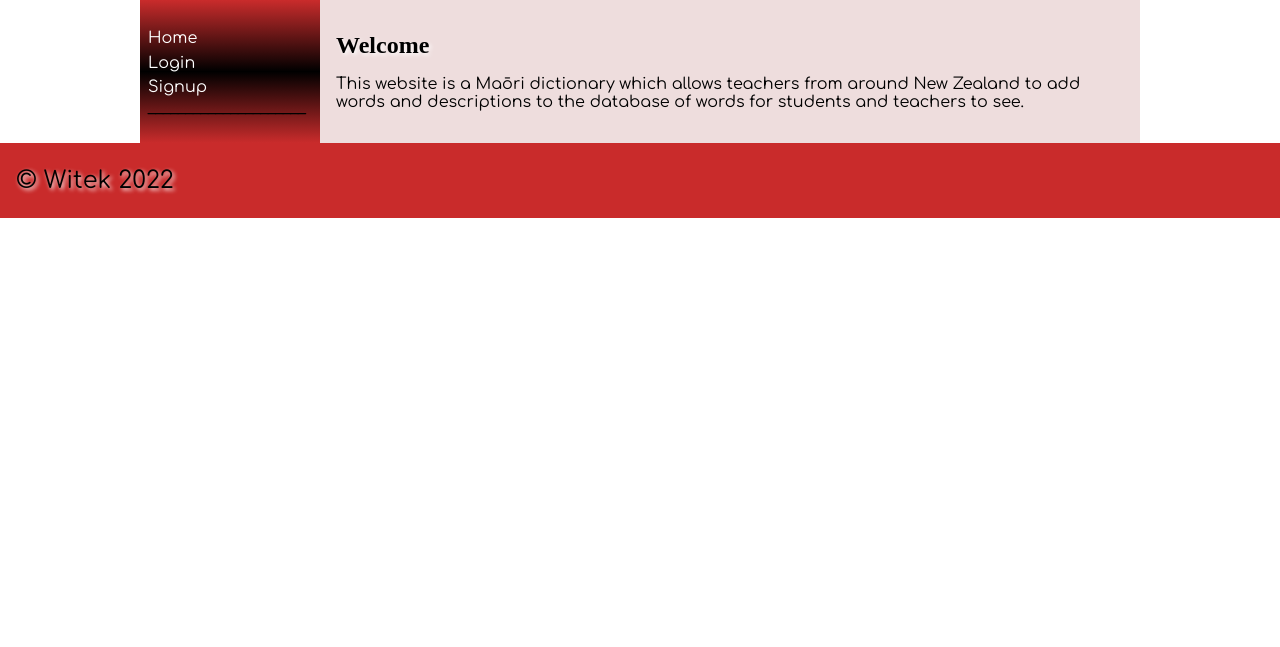
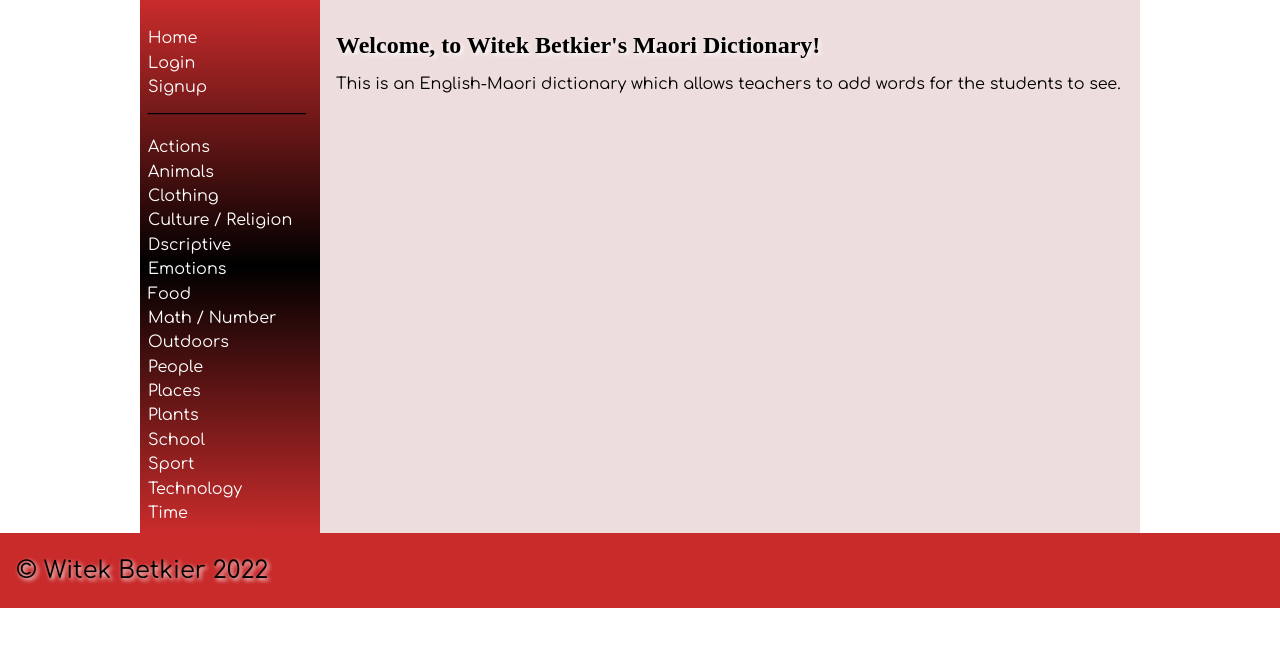
Before and after one commit to witek23/13DTSMaoriDictionary, a Flask app: page / in a window 1280 px wide. Shown: the part 101-748 px from the top of the page. Run offline with Flask 2, Linux system fonts and the light colour scheme; data comes from the database, SQL or seed files in the repository; both versions use the stored data as it was after the commit; some web fonts are replaced.

Commit message:
commit 7

```diff
--- a/app.py
+++ b/app.py
@@ -114,9 +114,9 @@ def render_login_page():
             return redirect(request.referrer + "?error+Email+invalid+or+password+incorrect")
 
         session['userid'] = user_id
-        session['email'] = email
         session['fname'] = fname
         session['lname'] = lname
+        session['email'] = email
         session['modify'] = modify
         print(session)
         return redirect('/')
@@ -136,7 +136,7 @@ def render_signup_page():
         email = request.form.get('email').title().lower()
         password = request.form.get('password')
         password2 = request.form.get('password2')
-        can_modify = request.form.get("edit")
+        can_modify = request.form.get("modify")
         re1 = re.compile(r"[<>/{}[\]~`.?;:-=_+)(*&^%$#@!,]");
 
         modify = False
@@ -169,7 +169,7 @@ def render_signup_page():
         cur = con.cursor()
         cur.execute(query, (email,))
 
-        query = "INSERT INTO user (id, fname, lname, email, password, edit) VALUES (NULL, ?, ?, ?, ?, ?)"
+        query = "INSERT INTO user (id, fname, lname, email, password, modify) VALUES (NULL, ?, ?, ?, ?, ?)"
         cur = con.cursor()  # you need this line next
 
         try:
@@ -235,7 +235,7 @@ def user_id_conversion(user_id):
 
 
 def edit():
-    if session.get("edit") == 1:
+    if session.get("modify") == 1:
         print("Is a teacher")
         return True
     else:
--- a/templates/add.html
+++ b/templates/add.html
@@ -21,8 +21,8 @@
     </div>
     <br>
     <div class="form-group">
-        <label for="categories">Category:</label>
-        <select id="categories" name="categories">
+        <label for="all_categories">Category:</label>
+        <select id="all_categories" name="all_categories">
             <option value=1>Actions</option>
             <option value=2>Animals</option>
             <option value=3>Clothing</option>
--- a/templates/base.html
+++ b/templates/base.html
@@ -39,7 +39,7 @@
             <br>
             <br>
 
-            {% for category in categories %}
+            {% for category in all_categories %}
             <li><a href="\category/{{ category[0] }}">{{ category[1] }}</a></li>
             {% endfor %}
         </ul>
@@ -52,7 +52,7 @@
 </body>
 <footer>
     <p>
-        &copy; Witek 2022
+        &copy; Witek Betkier 2022
     </p>
 </footer>
 </html>
--- a/templates/dictionary.html
+++ b/templates/dictionary.html
@@ -27,6 +27,6 @@
     {% endfor %}
 </table>
 
-<h3>Submitted by {{ word_user_data[0][1] }} on {{ words_found[0][8] }}</h3>
-<h2>Delete word?</h2>
+<h3>Edited by {{ word_user_data[0][1] }} on {{ words_found[0][8] }}</h3>
+<h2>Delete?</h2>
 {% endblock %}
--- a/templates/home.html
+++ b/templates/home.html
@@ -5,6 +5,6 @@
 {% block heading %}Maōri - English Dictionary{% endblock %}
 
 {% block main %}
-    <h2>Welcome</h2>
-This website is a Maōri dictionary which allows teachers from around New Zealand to add words and descriptions to the database of words for students and teachers to see.
+    <h2>Welcome, to Witek Betkier's Maori Dictionary!</h2>
+This is an English-Maori dictionary which allows teachers to add words for the students to see.
 {% endblock %}
```
Also changed, not shown: dictionary.db. Lines whose indentation alone changed are shown as unchanged.
